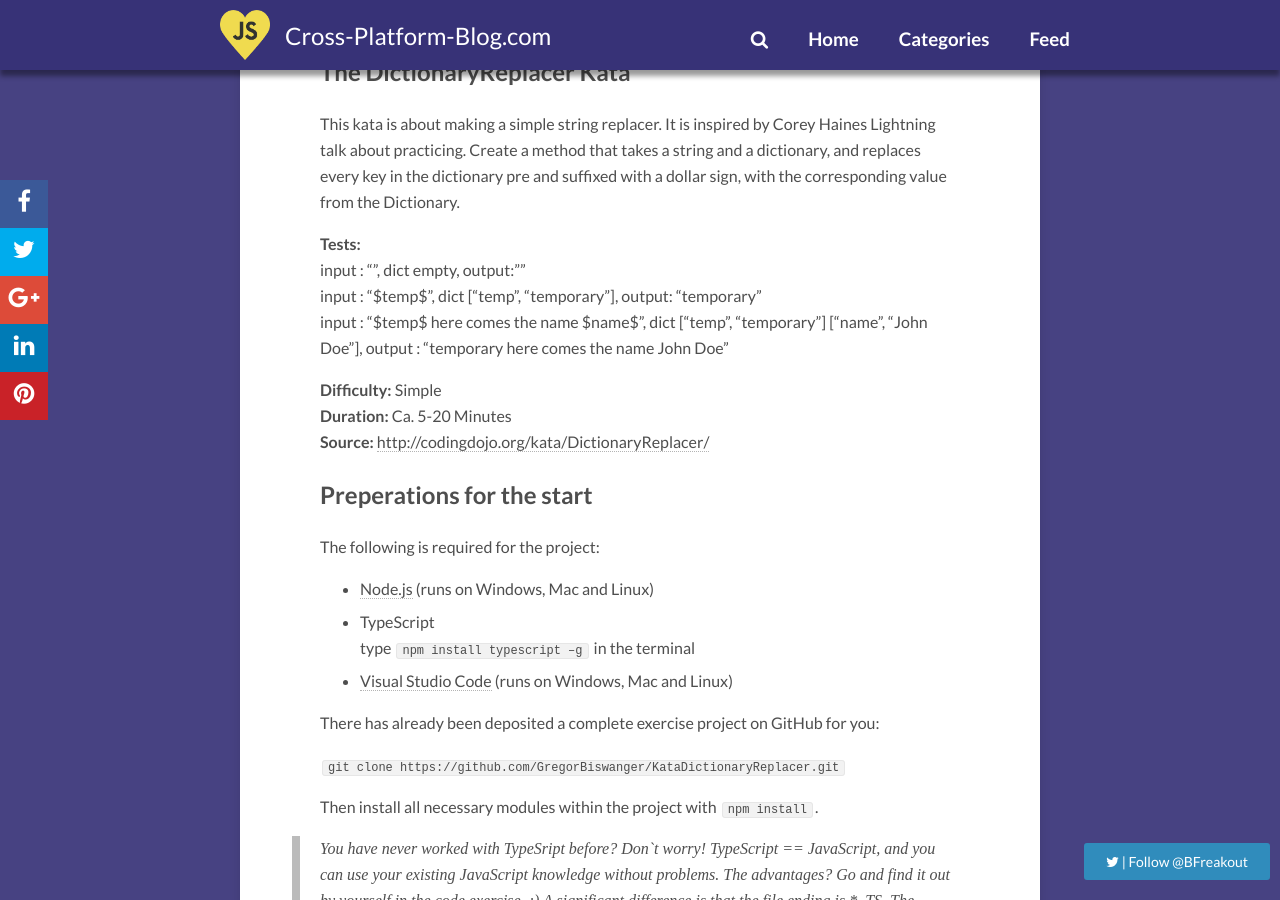
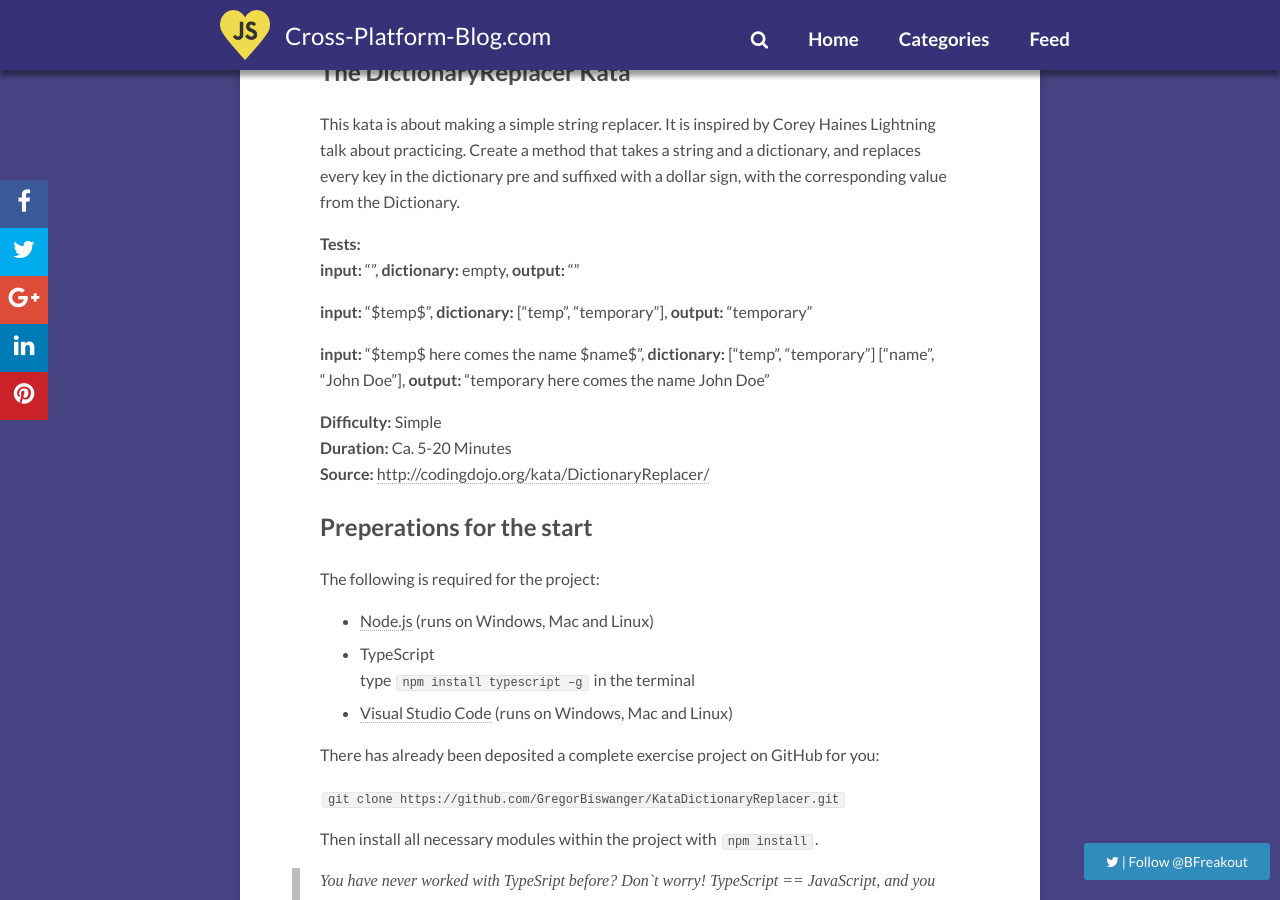
Before and after one commit to GregorBiswanger/CrossPlatformBlogCom, a Jekyll site: the page built from _posts/2017-02-03-javascript-coding-dojo-dictionaryreplacer-kata.md, in a window 1280 px wide and 900 px high, scrolled down 778 px. Built offline with Jekyll 4.4.1, drawn with Linux system fonts in a browser that asks for light colours; nearby versions of some CDN libraries; comment, search, counter and statistics services are not loaded; some of the changed text lies outside the part shown.

Commit message:
new blog post

```diff
--- a/_posts/2017-02-03-javascript-coding-dojo-dictionaryreplacer-kata.md
+++ b/_posts/2017-02-03-javascript-coding-dojo-dictionaryreplacer-kata.md
@@ -17,9 +17,11 @@ This kata is about making a simple string replacer. It is inspired by Corey Hain
 <!-- more -->
 
 **Tests:**
-input : "", dict empty, output:""
-input : "\$temp\$", dict ["temp", "temporary"], output: "temporary"
-input : "\$temp\$ here comes the name \$name\$", dict ["temp", "temporary"] ["name", "John Doe"], output : "temporary here comes the name John Doe"
+**input:** "", **dictionary:** empty, **output:** ""
+
+**input:** "\$temp\$", **dictionary:** ["temp", "temporary"], **output:** "temporary"
+
+**input:** "\$temp\$ here comes the name \$name\$", **dictionary:** ["temp", "temporary"] ["name", "John Doe"], **output:** "temporary here comes the name John Doe"
 
 **Difficulty:** Simple
 **Duration:** Ca. 5-20 Minutes
```
Also changed, not shown: _posts/2017-04-03-interview-with-webpack-author-tobias-koppers.md (added, +61 -0 lines), images/webpack-cover.jpg (added), 6 other files.
